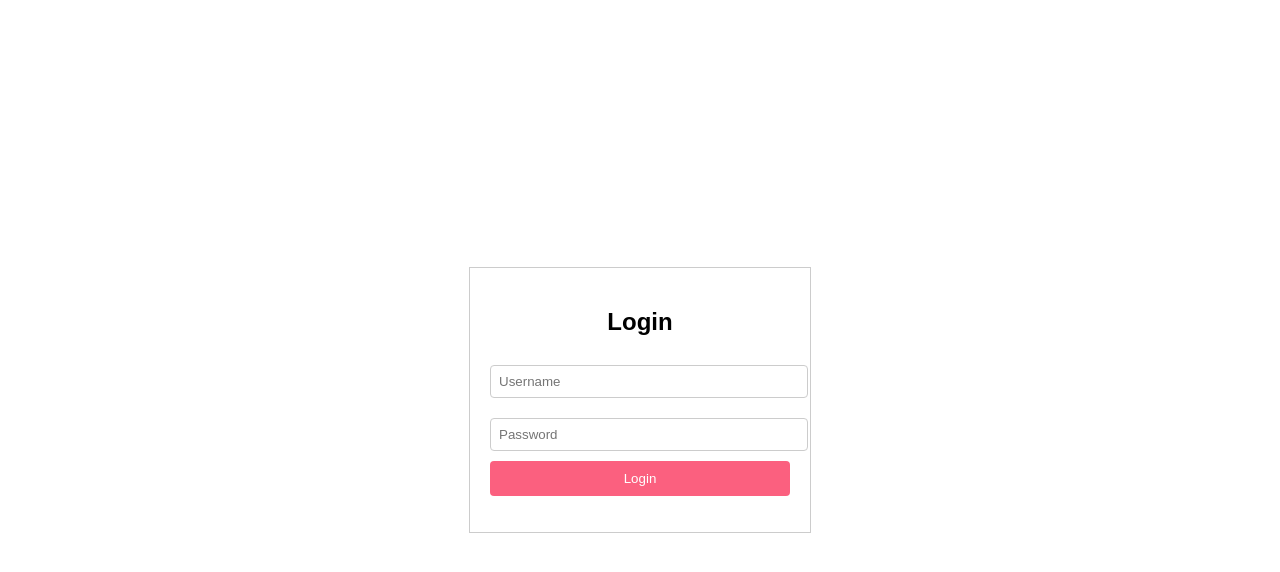
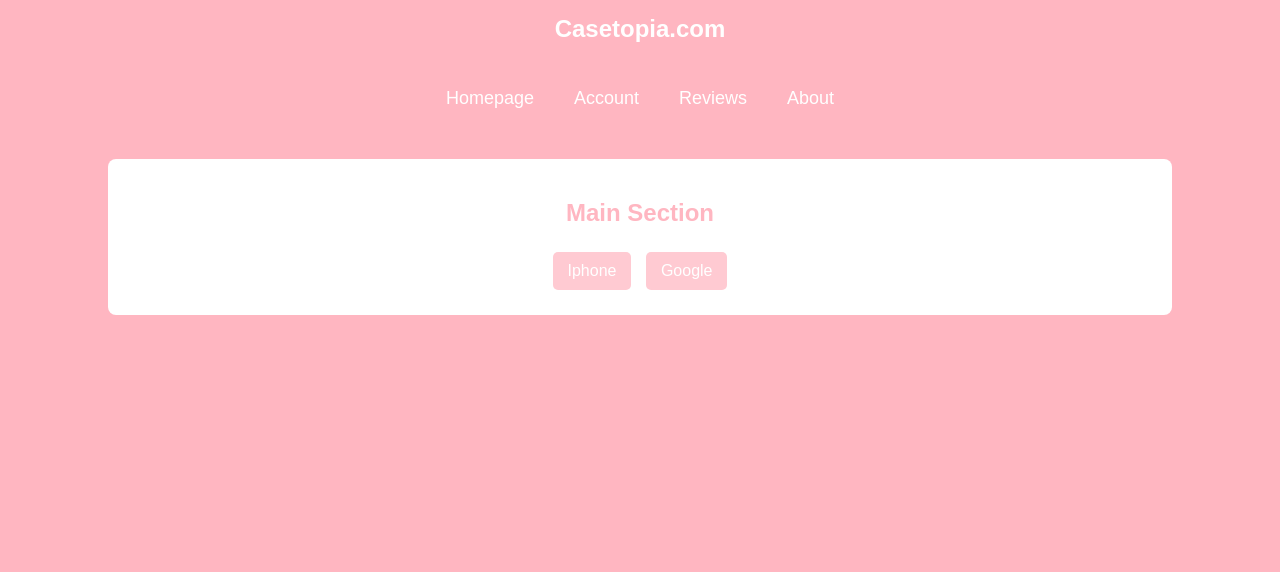
Before and after one commit to nickkkk120/nickkkk, a plain HTML site: page index.html in a window 1280 px wide. Drawn offline with Linux system fonts and the light colour scheme.

Commit message:
Add files via upload

```diff
--- a/index.html
+++ b/index.html
@@ -3,90 +3,165 @@
 <head>
     <meta charset="UTF-8">
     <meta name="viewport" content="width=device-width, initial-scale=1.0">
-  <title>Login Form</title>
+    <title>Casetopia</title>
     <style>
-    body {
+        body
+
+        {
             font-family: Arial, sans-serif;
+            margin: 0;
+            padding: 0;
+            background-color: lightpink;
+            text-align: center;
+
+        }
+
+        header {
+            background-color: transparent;
+            color: white;
+            padding: 15px;
+            font-size: 24px;
+            font-weight: bold;
+        }
+
+        nav {
+            margin: 10px 0;
+        }
+
+        nav ul {
+            list-style: none;
+            padding: 0;
             display: flex;
             justify-content: center;
-      align-items: center;
-      height: 100vh;
+            background: transparent;
             margin: 0;
+            padding: 10px;
+            border-radius: 5px;
         }
 
-    .login-container {
-      border: 1px solid #ccc;
-      padding: 20px;
-      width: 300px;
-      text-align: center;
+        nav ul li {
+            position: relative;
+            display: inline-block;
+            padding: 10px 20px;
         }
 
-    input {
-      width: 100%;
-      padding: 8px;
-      margin: 10px 0;
-      border: 1px solid #ccc;
-      border-radius: 4px;
+        nav ul li a {
+            color: white;
+            text-decoration: none;
+            font-size: 18px;
+        }
+
+        nav ul li:hover {
+            background: #fb607f;
+        }
+
+
+        .dropdown-menu {
+            display: none;
+            position: absolute;
+            background: pink;
+            left: 0;
+            top: 40px;
+            width: 180px;
+            text-align: left;
+            padding: 0;
+        }
+
+        .dropdown:hover .dropdown-menu {
+            display: inline-block;
+        }
+
+        .dropdown-menu li {
+            display: block;
+            padding: 10px;
+        }
+
+        .dropdown-menu li:hover {
+            background: #fb607f;
+        }
+
+        .section {
+            margin: 20px;
+            padding: 20px;
+            background: white;
+            border-radius: 8px;
+            display: inline-block;
+            width: 80%;
+        }
+
+        .section h2 {
+            color: lightpink;
+        }
+
+        .categories, .models, .navigation {
+            margin-top: 15px;
         }
 
         button {
-      width: 100%;
-      padding: 10px;
-      background-color: #fb607f;
+            background: #ffcad2 ;
             color: white;
             border: none;
-      border-radius: 4px;
+            padding: 10px 15px;
+            margin: 5px;
             cursor: pointer;
+            border-radius: 5px;
+            font-size: 16px;
         }
 
         button:hover {
-      background-color: lightpink;
+            background: #fb607f;
+        }
+
+
         }
     </style>
 </head>
 <body>
 
-  <div class="login-container">
-    <h2>Login</h2>
-    <form id="loginForm">
-      <input type="text" id="username" placeholder="Username" required>
-      <input type="password" id="password" placeholder="Password" required>
-      <button type="button" onclick="login()">Login</button>
-    </form>
-    <p id="attemptsLeft"></p>
-  </div>
+    <header>
+        Casetopia.com
+    </header>
+    <nav>
+        <ul>
+            <li><a href="#">Homepage</a></li>
+            <li class="dropdown">
+                <a href="#">Account</a>
+                <ul class="dropdown-menu">
+                   <li><a href= "file:///E:/CALADO%20WST%20BSIT%202E/login.html">Sign up here</a></li>
+                   <li><a href= "https://www.facebook.com/login.php/">Continue with</a></li>
+                </ul>
+            </li>
+            <li class="dropdown">
+                <a href="#">Reviews</a>
+                <ul class="dropdown-menu">
+                    <li><a href="#">Variations</a></li>
+                    <li><a href="#">Images & Videos</a></li>
+                    <li><a href="#">Comments</a></li>
+                    <li><a href="#">Ratings</a></li>
+                </ul>
+            </li>
+            <li class="dropdown">
+                <a href="#">About</a>
+                <ul class="dropdown-menu">
+                    <li><a href="file:///C:/Users/USER/Desktop/Calado/Casetopia/Log%20in/log%20in/about.html">Our Story</a></li>
+                    <li><a href="#">Shipping</a></li>
+                    <li><a href="#">Returns</a></li>
+                    <li><a href="#">FAQs</a></li>
+                </ul>
+            </li>
+        </ul>
+    </nav>
 
-  <script>
-    let attempts = 0;
-    const maxAttempts = 3;
-    const correctPassword = "admin123";
+    <section class="section">
+        <h2>Main Section</h2>
+        <div class="categories">
 
-    function login() {
-      const username = document.getElementById("username").value;
-      const password = document.getElementById("password").value;
+            <button onclick="location.href='file:///C:/Users/USER/Desktop/Calado/Casetopia/Log%20in/log%20in/phone%20model.html'">Iphone
+    </button>
+            <button onclick="location.href='file:///C:/Users/USER/Desktop/Calado/Casetopia/Log%20in/log%20in/phone%20model.html'">Google
 
-      if (password === correctPassword) {
-        window.location.href="file:///E:/CALADO%20WST%20BSIT%202E/casetopia.html"
-        alert("Login successful!");
+    </section>
 
-        document.getElementById("loginForm").reset();
-        attempts = 0;
-        document.getElementById("attemptsLeft").innerText = "";
-      } else {
-        attempts++;
-        if (attempts < maxAttempts) {
-          document.getElementById("attemptsLeft").innerText = `Incorrect password. You have ${maxAttempts - attempts} attempt(s) left. Try again.`;
-        } else {
-          document.getElementById("attemptsLeft").innerText = "Too many attempts. Please wait for 10 seconds.";
-          setTimeout(() => {
-            alert("You can try again now.");
-            attempts = 0;
-            document.getElementById("attemptsLeft").innerText = "";
-          }, 10000);
-        }
-      }
-    }
-  </script>
 
 </body>
 </html>
```
Lines whose indentation alone changed are shown as unchanged.
